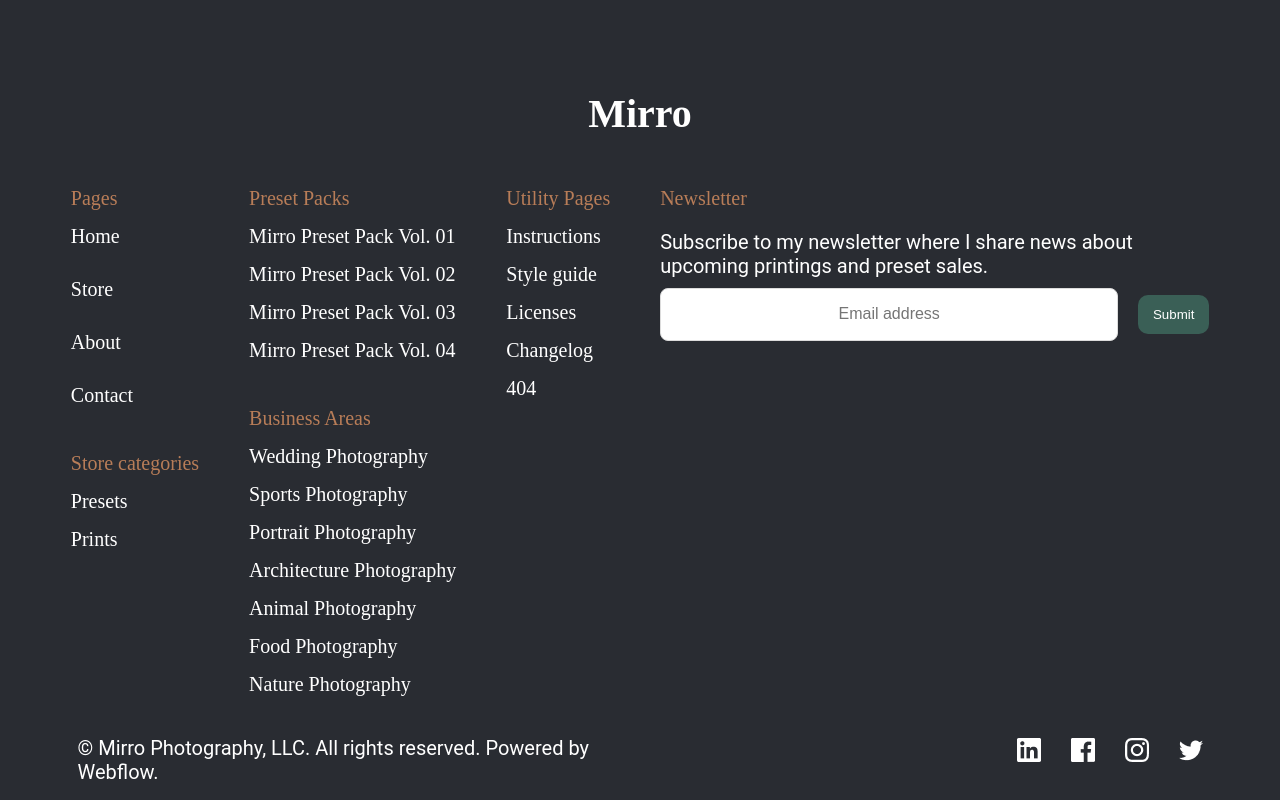
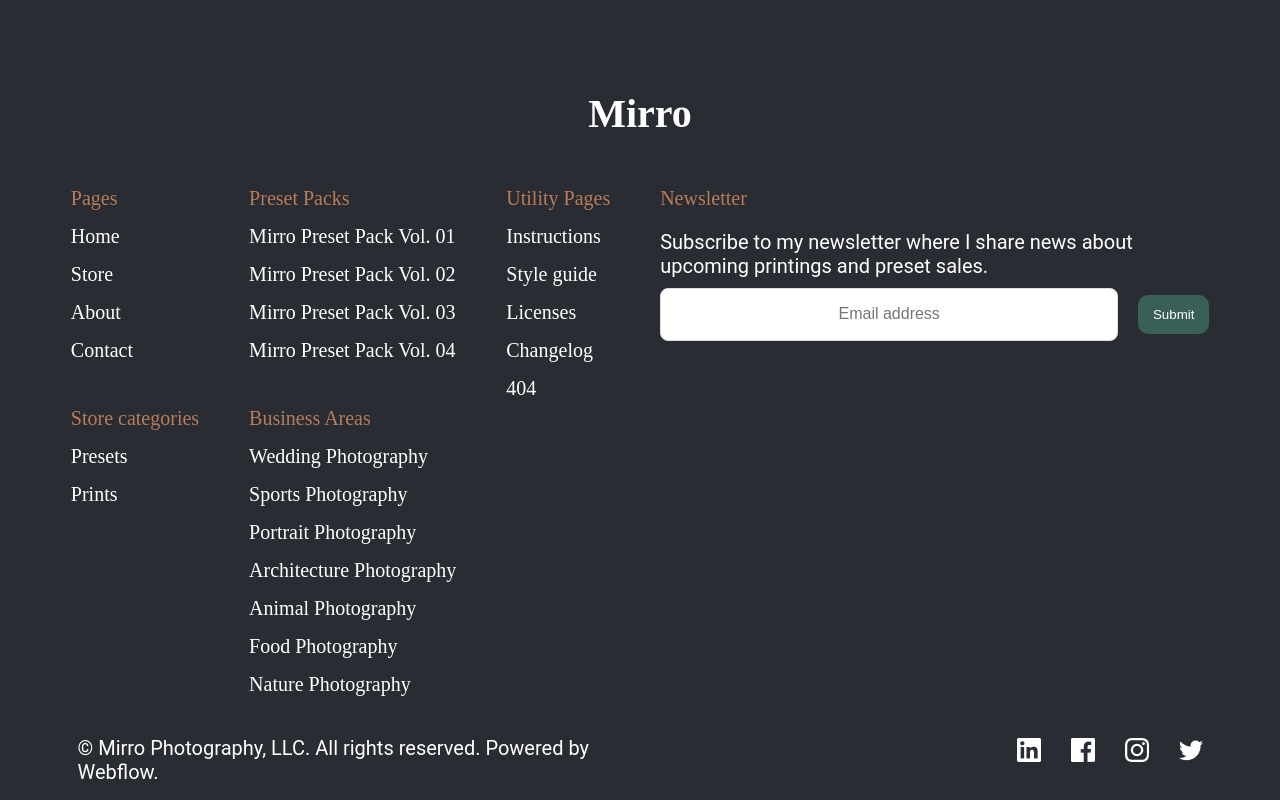
Before and after one commit to Mirsaid-wq/Project-2, a React (Vite) app: page / in a window 1280 px wide. Shown: the part 3299-4099 px from the top of the page. Built offline with nearby package versions, Linux system fonts and the light colour scheme; a web font is replaced by a local one.

Commit message:
seventh commit

```diff
--- a/src/Footer.css
+++ b/src/Footer.css
@@ -23,7 +23,7 @@
 }
 .footer_ul {
   display: flex;
-  flex-direction: column;https://github.com/Mirsaid-wq/Project-2git
+  flex-direction: column;
   gap: 15px;
 }
 .footer_ul li {
```
